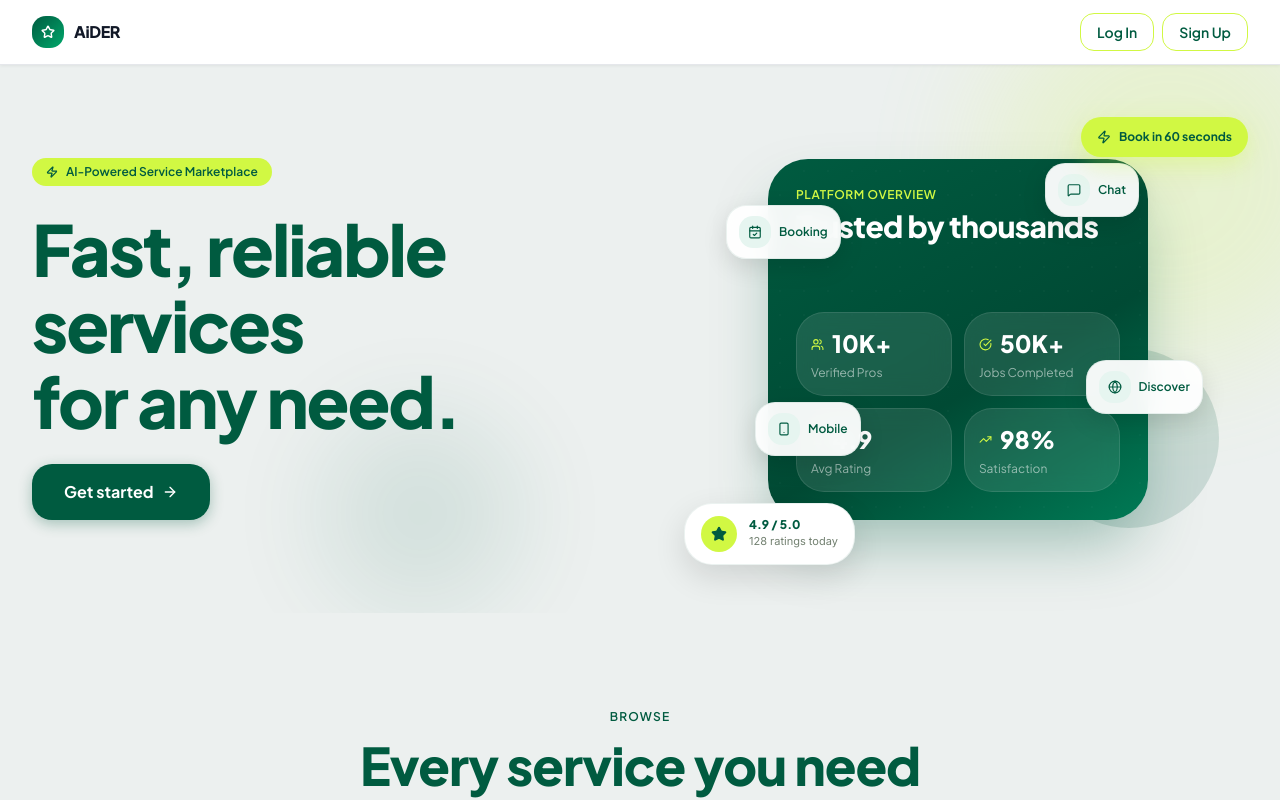
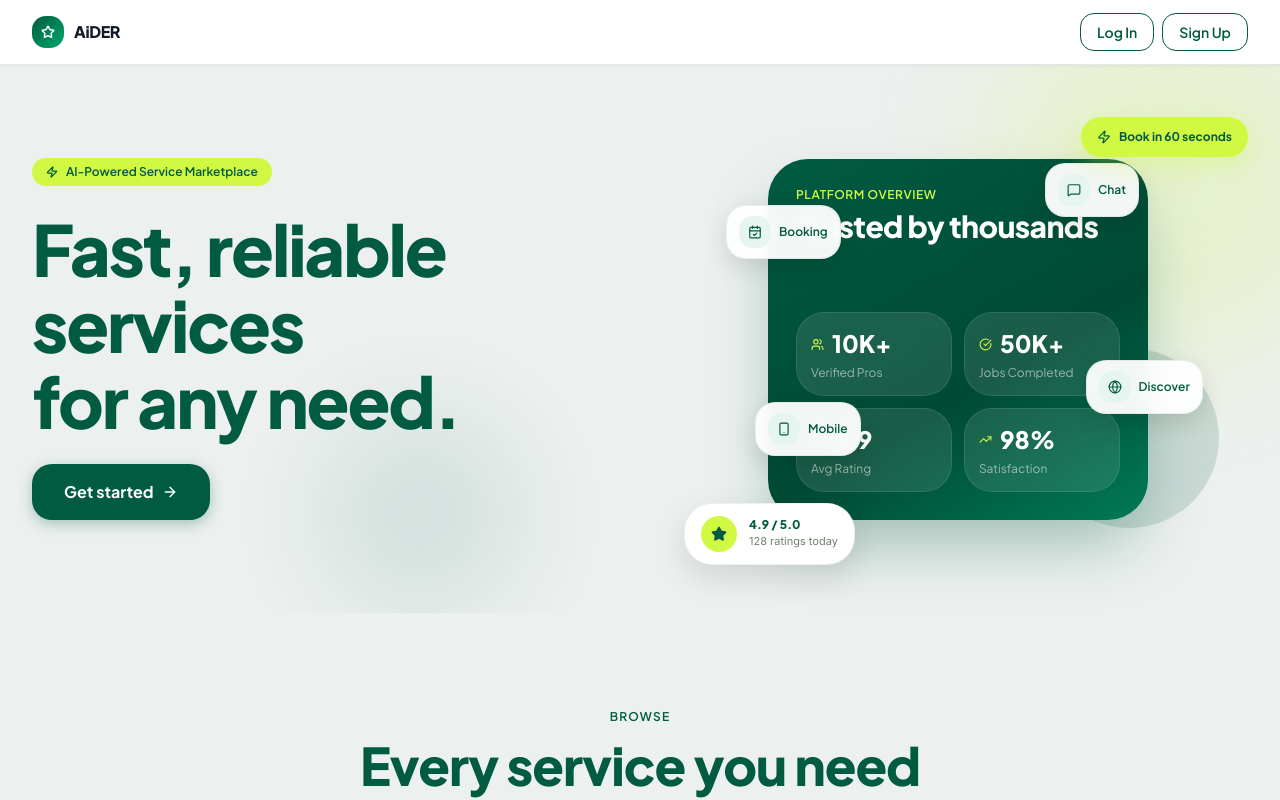
Before and after one commit to Ratul-b0ss/Aider1, a React (Vite) app: page / in a window 1280 px wide. Shown: the top 800 px of the page. Built offline with nearby package versions, Linux system fonts and the light colour scheme.

Commit message:
Fix: green border with lime hover on login/signup buttons

```diff
--- a/src/components/guest/GuestLanding.tsx
+++ b/src/components/guest/GuestLanding.tsx
@@ -102,19 +102,19 @@ export const GuestLanding = ({ onNavigate }: GuestLandingProps) => {
           <div className="flex items-center gap-2">
             <button
               onClick={() => onNavigate('login')}
-              className="px-4 py-2 rounded-lg text-sm font-semibold transition-all hover:bg-[#005B40] hover:text-white hover:border-[#005B40]"
-              style={{ background: 'transparent', color: '#005B40', fontFamily: 'var(--font-display)', border: '1px solid #D1F843' }}
+              className="px-4 py-2 rounded-lg text-sm font-semibold transition-all hover:bg-[#D1F843] hover:text-[#005B40] hover:border-[#D1F843]"
+              style={{ background: 'transparent', color: '#005B40', fontFamily: 'var(--font-display)', border: '1px solid #005B40' }}
             >
               Log In
             </button>
             <button
               onClick={() => onNavigate('signup')}
-              className="px-4 py-2 rounded-lg text-sm font-semibold transition-all hover:bg-[#005B40] hover:text-white hover:border-[#005B40]"
+              className="px-4 py-2 rounded-lg text-sm font-semibold transition-all hover:bg-[#D1F843] hover:text-[#005B40] hover:border-[#D1F843]"
               style={{
                 background: 'transparent',
                 color: '#005B40',
                 fontFamily: 'var(--font-display)',
-                border: '1px solid #D1F843',
+                border: '1px solid #005B40',
               }}
             >
               Sign Up
```
